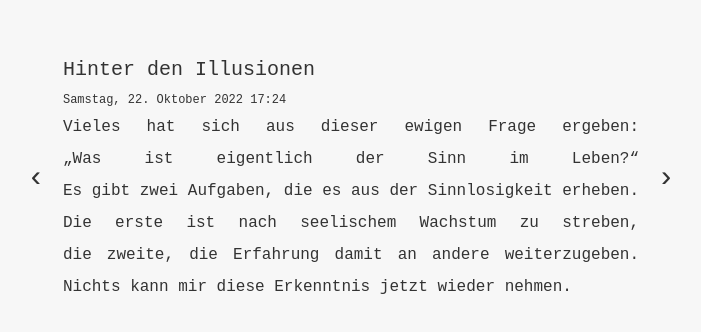
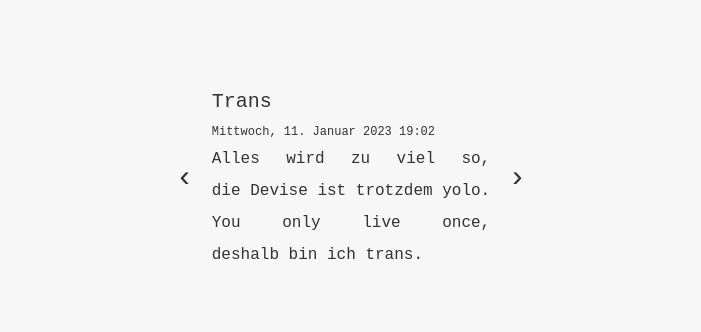
Before and after one commit to d3vlog/poem_journal, a plain HTML site: page index.html in a window 1280 px wide. Shown: the part 222-554 px from the top of the page, without its empty margins (289-990 px from the left). Drawn offline with Linux system fonts and the light colour scheme.

Commit message:
Update index.html

```diff
--- a/index.html
+++ b/index.html
@@ -10,6 +10,16 @@
   <body onload="setup()">
     <pre class="arrow", onclick="turn_page_left()">‹ </pre>
     <div class="wrapper">
+      <div id="11", class="content">
+        <h>Trans</h>
+        <p class="timestamp">Mittwoch, 11. Januar 2023 19:02</p>
+        <div class="poem">
+          <p>Alles wird zu viel so,</p>
+          <p>die Devise ist trotzdem yolo.</p>
+          <p>You only live once,</p>
+          <p class="last_paragraph">deshalb bin ich trans.</p>
+        </div>
+      </div>
       <div id="10", class="content">
         <h>Hinter den Illusionen</h>
         <p class="timestamp">Samstag, 22. Oktober 2022 17:24</p>
```
